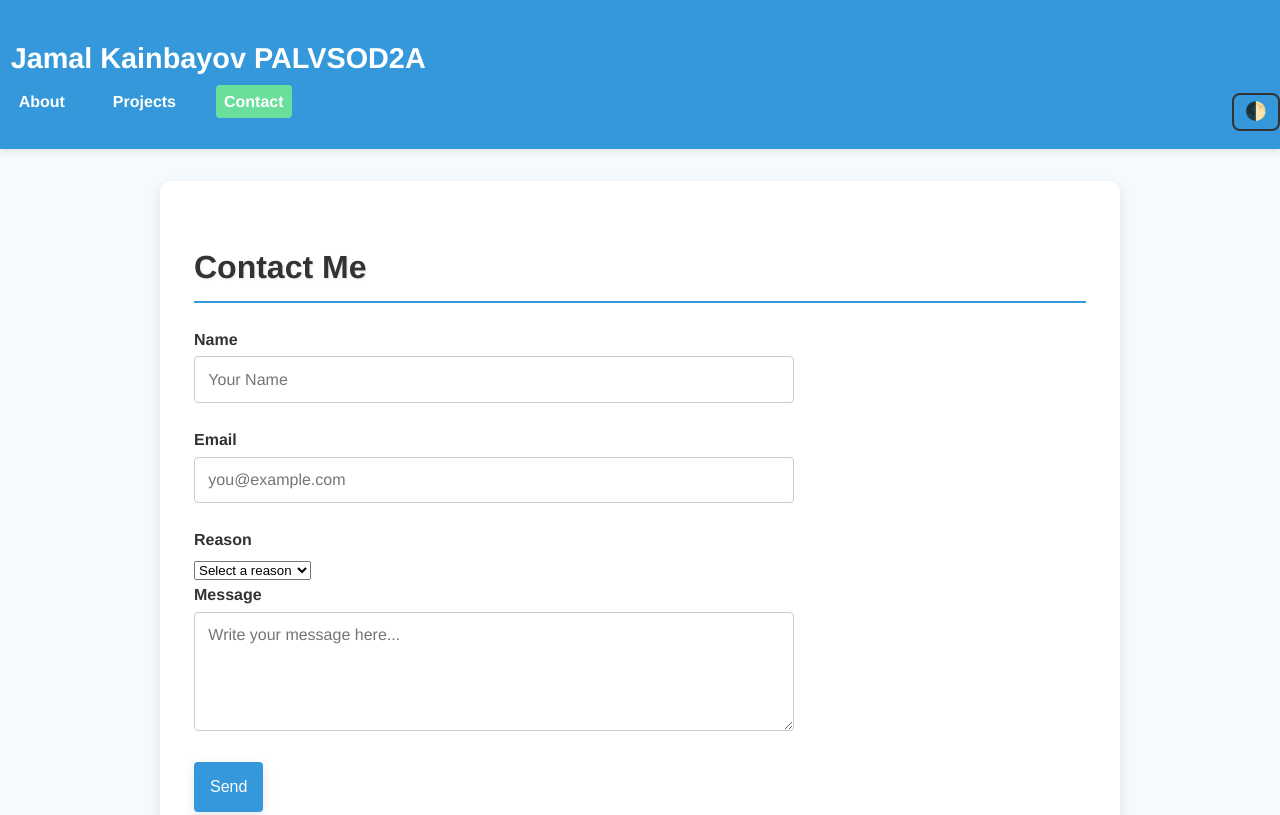
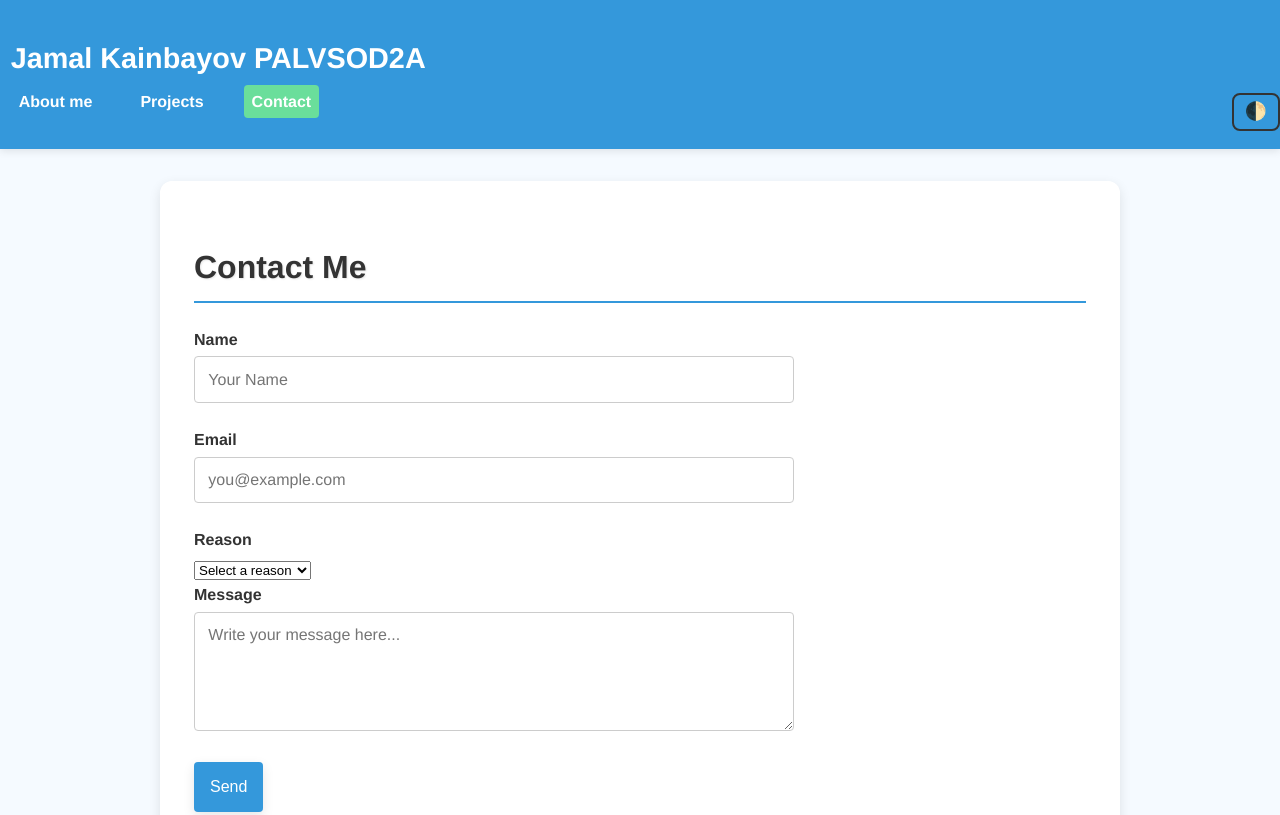
Before and after one commit to JamalKainbayov/Keuzedeel_Einde, a website: page contact.html in a window 1280 px wide. Shown: the top 815 px of the page. Drawn offline with Linux system fonts and the light colour scheme.

Commit message:
Small edit

```diff
--- a/contact.html
+++ b/contact.html
@@ -14,7 +14,7 @@
         <h1 class="logo">Jamal Kainbayov PALVSOD2A</h1>
         <nav>
             <ul>
-                <li><a href="index.html">About</a></li>
+                <li><a href="index.html">About me</a></li>
                 <li><a href="projects.html">Projects</a></li>
                 <li><a href="contact.html" class="active">Contact</a></li>
             </ul>
```
Also changed, not shown: index.html (+1 -1 lines), projects.html (+1 -1 lines).
